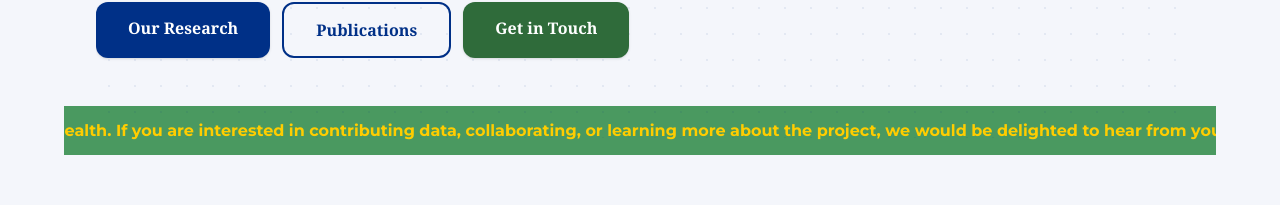
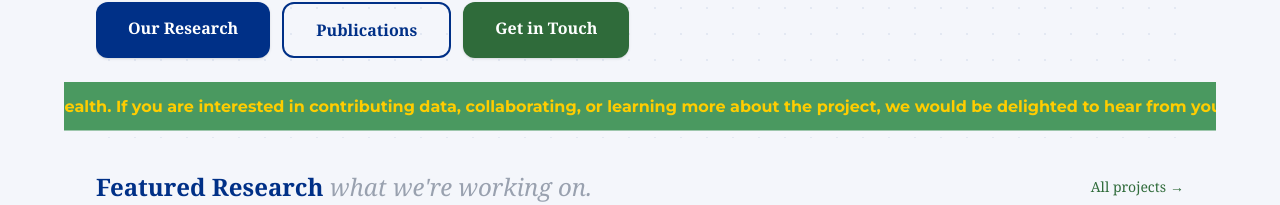
Before and after one commit to darasiemi/MoodMoney, a Next.js app: page / in a window 1280 px wide. Shown: the part 694-899 px from the top of the page. Built offline with nearby package versions, Linux system fonts and the light colour scheme.

Commit message:
fix(ticker): fix production rendering and adjust spacing

```diff
--- a/app/page.tsx
+++ b/app/page.tsx
@@ -1,9 +1,9 @@
 import { Hero } from "@/components/home/Hero";
 import { FeaturedProjects } from "@/components/home/FeaturedProjects";
 import { RecentNews } from "@/components/home/RecentNews";
-import { NewsTicker } from "@/components/layout/NewsTicker";
 import { getFeaturedProjects, getAllBlogPosts } from "@/lib/mdx";
 import { getFeaturedPublications, getNewsItems, getTickerItems } from "@/lib/data";
+import { NewsTicker } from "@/components/layout/NewsTicker";
 
 export default function HomePage() {
   const projects = getFeaturedProjects();
@@ -16,8 +16,14 @@ export default function HomePage() {
     <>
       <Hero />
       <div
-        className="-mx-4 sm:-mx-6 lg:-mx-8 -mt-8 mb-12"
-        style={{ backgroundColor: "#4a9960", paddingTop: "12px", paddingBottom: "12px" }}
+        className="-mx-4 sm:-mx-6 lg:-mx-8 -mt-10 sm:-mt-14 mb-10"
+        style={{
+          backgroundColor: "#4a9960",
+          paddingTop: "12px",
+          paddingBottom: "12px",
+          clipPath: "inset(0)",
+          WebkitClipPath: "inset(0)",
+        }}
       >
         <NewsTicker items={tickerItems} />
       </div>
--- a/components/layout/NewsTicker.tsx
+++ b/components/layout/NewsTicker.tsx
@@ -13,13 +13,7 @@ export function NewsTicker({ items }: NewsTickerProps) {
   const duration = `${Math.round((totalChars * 7) / 180)}s`;
 
   return (
-    <div
-      style={{
-        width: "100%",
-        clipPath: "inset(0)",
-        WebkitClipPath: "inset(0)",
-      }}
-    >
+    <div style={{ width: "100%" }}>
       <div
         className="nm-ticker-track"
         style={{
--- /dev/null
+++ b/components/layout/TickerWrapper.tsx
@@ -0,0 +1,24 @@
+import { getTickerItems } from "@/lib/data";
+import { NewsTicker } from "./NewsTicker";
+
+export function TickerWrapper() {
+  const items = getTickerItems();
+  if (items.length === 0) return null;
+
+  return (
+    <div
+      style={{
+        backgroundColor: "#4a9960",
+        paddingTop: "12px",
+        paddingBottom: "12px",
+        // clip-path on the same element as the background ensures the green is always
+        // visible AND the animated child is properly clipped — no parent/child
+        // compositing layer separation.
+        clipPath: "inset(0)",
+        WebkitClipPath: "inset(0)",
+      }}
+    >
+      <NewsTicker items={items} />
+    </div>
+  );
+}
```
